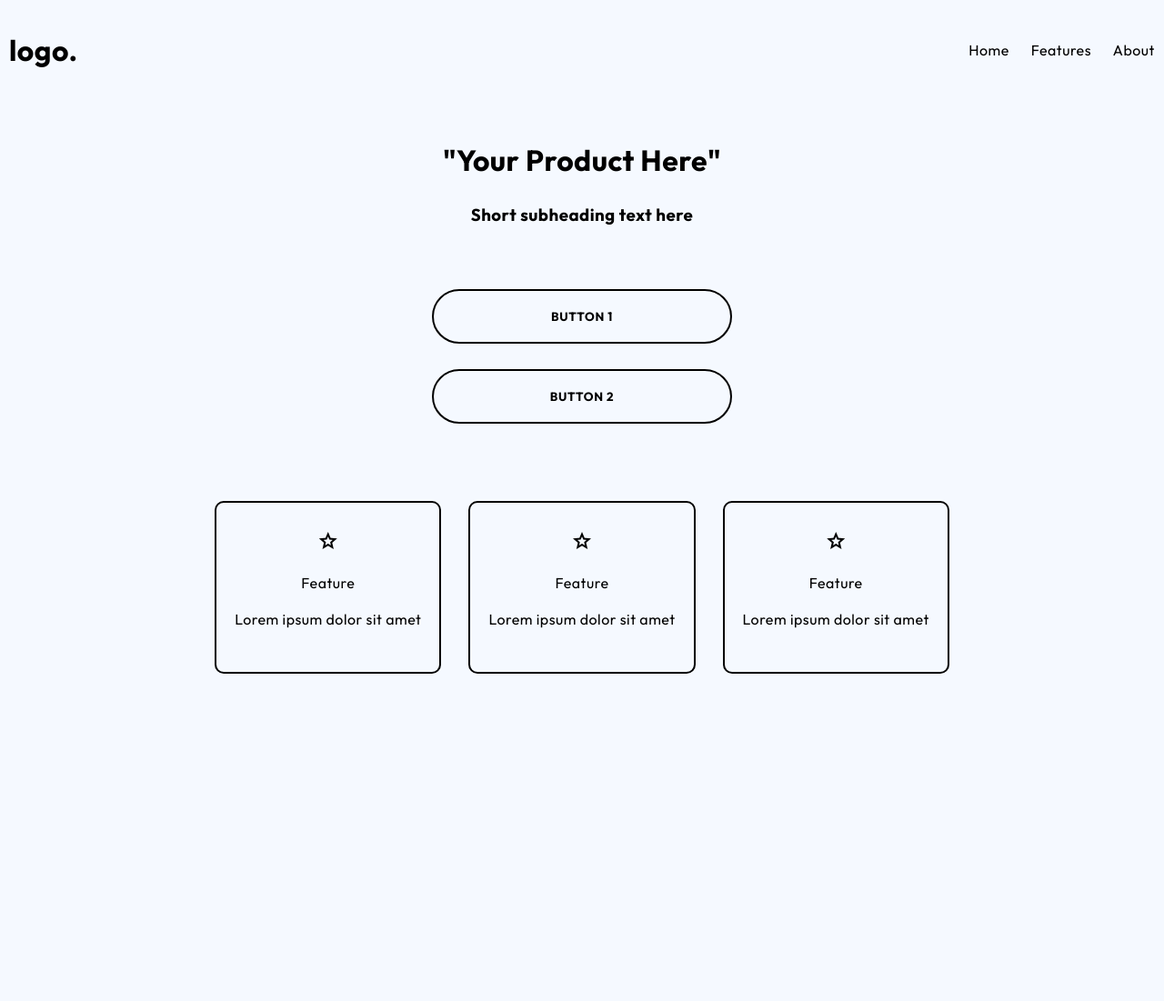
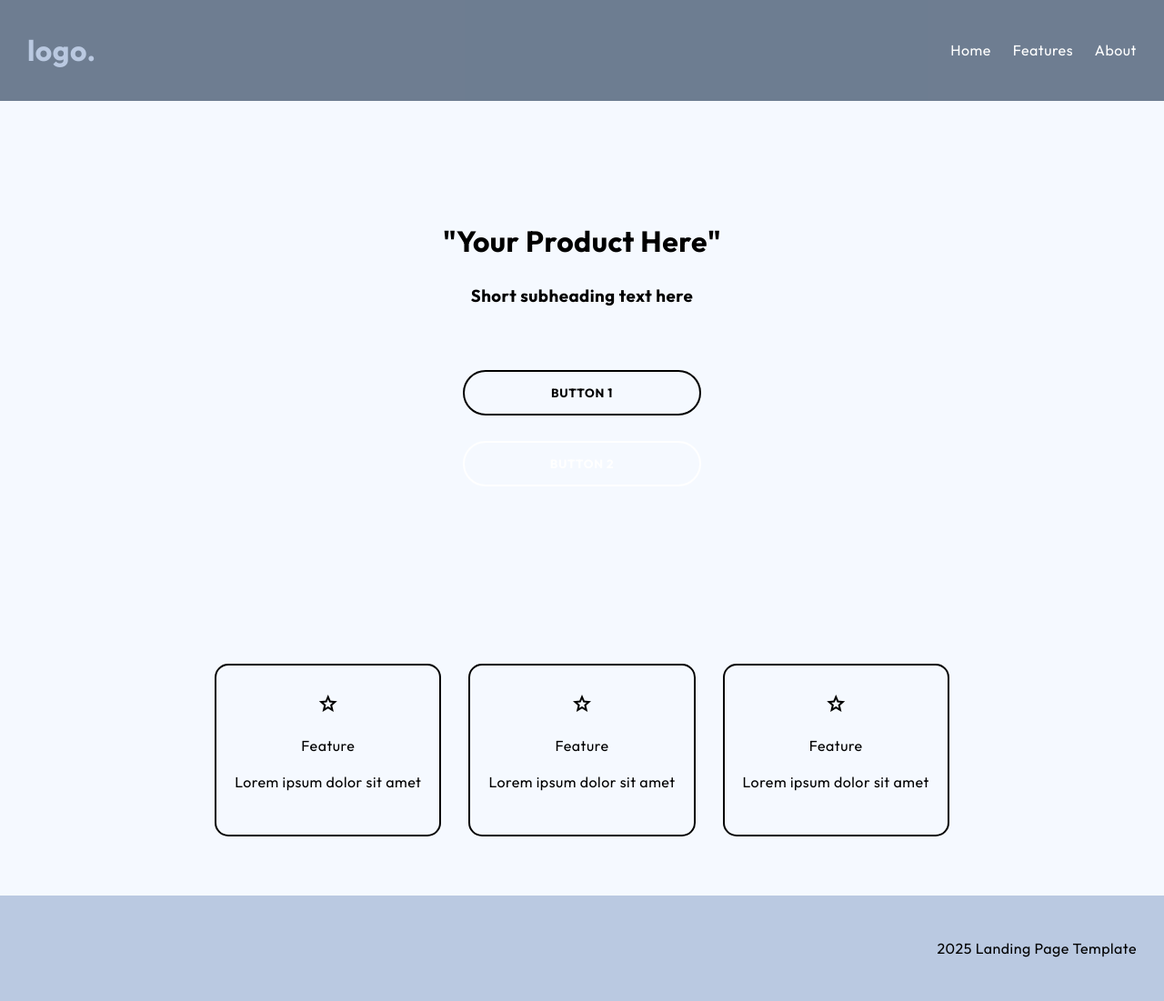
Before and after one commit to ZionD01/HTML-CSS-Website, a plain HTML site: page index.html in a window 1280 px wide. Shown: the whole page at 91% size. Before the commit the page ends 800 px from the top, so only its background shows below. Drawn offline with nearby package versions, Linux system fonts and the light colour scheme; a web font is replaced by a local one.

Commit message:
Third Commit

```diff
--- a/index.html
+++ b/index.html
@@ -22,16 +22,26 @@
 
 </head>
 
+<style>
+
+.logo {
+
+    color: rgb(186, 201, 225);
+}
+
+
+</style>
+
 <body>
 
     <!-- Header (logo & Nav Bar)-->
 
     <header>
 
-        <div id="header">
+        <div id="header" style="position: fixed;">
 
             <div id="logo-container">
-                <h1>logo.</h1>
+                <h1 class="logo">logo.</h1>
             </div>
 
             <nav class="navlinks">
@@ -63,7 +73,7 @@
 
                 <button id="button-1">BUTTON 1</button>
 
-                <button id="button-2">BUTTON 2</button>
+                <button id="button-2" style="color: white">BUTTON 2</button>
 
             </div>
 
@@ -115,11 +125,11 @@
     </div> <!-- End of Feature Section (Cards) -->
 
 
-    <!-- Roadmap Preview Table -->
+    <!-- Footer -->
 
-    <!-- Testimonial Section -->
-
-    <!-- Footer -->
+    <div id="footer">
+        <p>2025 Landing Page Template</p>
+    </div>
 
 
 </body>
--- a/styles/styles.css
+++ b/styles/styles.css
@@ -26,7 +26,11 @@ body {
     display: flex;
     justify-content: space-between;
     align-items: center;
-    /* border: 2px solid grey; */
+    padding-left: 20px;
+    padding-right: 20px;
+    width: 100%;
+
+    background: rgba(41, 63, 90, 0.664);
 
 }
 
@@ -47,7 +51,7 @@ body {
 
     text-decoration: none;
     margin: 10px;
-    color: black;
+    color: rgb(255, 255, 255);
     font-family: Outfit;
 
 }
@@ -58,6 +62,10 @@ body {
     justify-content: center;
     align-items: center;
     text-align: center;
+    padding-top: 200px;
+    padding-bottom: 100px;
+    background: linear-gradient(rgba(186, 201, 225, 0.529)), url(https://images.pexels.com/photos/12630370/pexels-photo-12630370.jpeg?_gl=1*15gojd1*_ga*OTM3MTUwMTg4LjE3NjAwMjg4NjM.*_ga_8JE65Q40S6*czE3NjQ2NDUyNjckbzE4JGcxJHQxNzY0NjQ1MzgwJGoyOSRsMCRoMA..);
+    background-size: cover;
 
 }
 
@@ -69,12 +77,12 @@ body {
 
 button {
 
-    padding: 20px 80px 20px 80px;
+    padding: 15px 70px 15px 70px;
     margin: 10px;
     border-radius: 50px;
     margin-top: 18px;
     border: 2px solid;
-    width: 100%;
+    width: 75%;
     font-weight: bold;
     font-family: Outfit;
     letter-spacing: 0.7px;
@@ -96,8 +104,9 @@ button {
 
     display: flex;
     justify-content: center;
-    margin: 40px 20px 40px 20px;
-    margin
+    margin: 50px 20px 50px 20px;
+    flex-wrap: wrap;
+
 
 }
 
@@ -106,8 +115,20 @@ button {
     display: block;
     border: 2px solid;
     text-align: center;
-    border-radius: 10px;
+    border-radius: 15px;
     margin: 15px;
     padding: 30px 20px 30px 20px;
 
 }
+
+#footer {
+
+    width: 100%;
+    padding: 30px;
+    display: flex;
+    justify-content: right;
+    background: rgb(186, 201, 225);
+
+
+
+}
```
